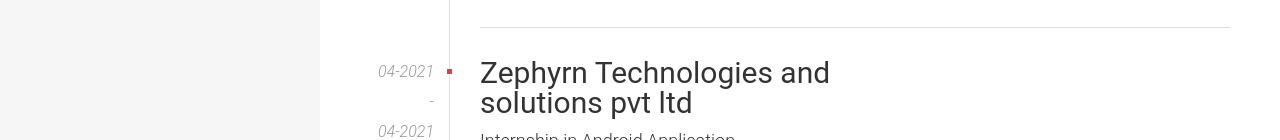
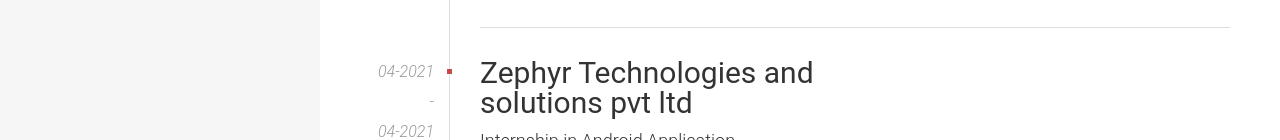
Before and after one commit to afsalmv/amvportfolio, a plain HTML site: page index.html in a window 1280 px wide. Shown: the part 812-952 px from the top of the page. Drawn offline with Linux system fonts and the light colour scheme; a web font is replaced by a local one.

Commit message:
Update index.html

```diff
--- a/index.html
+++ b/index.html
@@ -206,7 +206,7 @@
               href="festblast/index.html"
               class="project-link"
             >
-              <div class="project-title">Zephyrn Technologies and solutions pvt ltd</div>
+              <div class="project-title">Zephyr Technologies and solutions pvt ltd</div>
               <div class="project-subtitle">Internship in Android Application</div>
             </a>
             <div class="project-description"><p><strong>Zephyr Technologies Mangalore is the Brainchild of three friends- Karun lal, Samah and Musthafa, equipped with skills specialising in Branding, Building websites, Graphic designs and Digital Media Contents we are set out to change the market of advertising and social media. Why pick us? We do Brand Identity, Website design, Packaging and Marketing Communications Design, we don't just mean creating logos, templates and prototypes. We design your vision and principles. We take your thoughts and ideas and make it a measurable reality.</strong></p>
```
